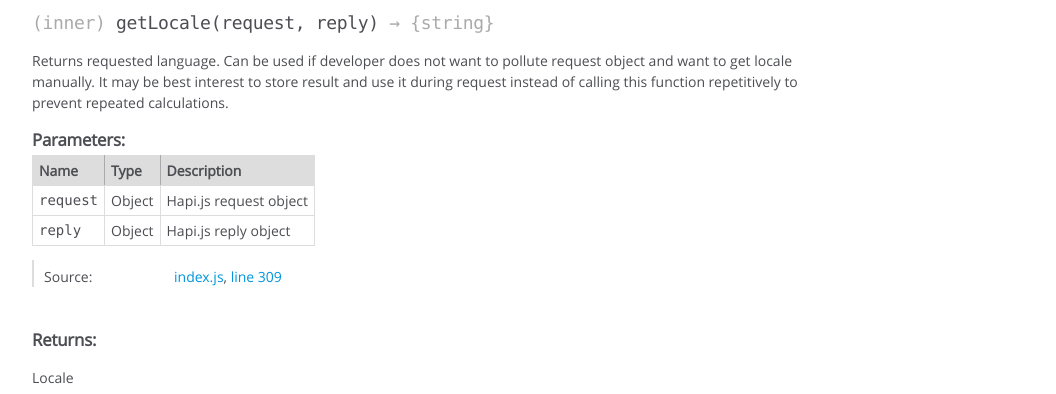
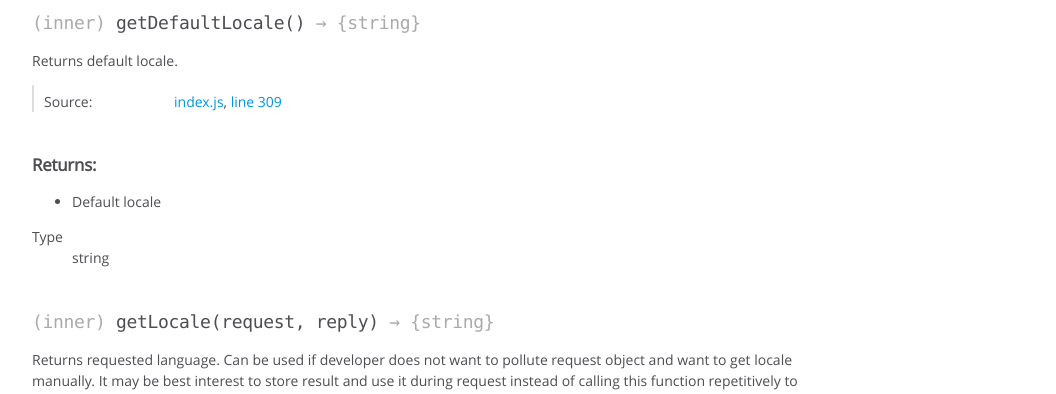
Before and after one commit to ozum/hapi-locale, a website: page doc/module-exposed.html in a window 1280 px wide. Shown: the part 391-785 px from the top of the page, without its empty margins (0-1056 px from the left). Drawn offline with Linux system fonts and the light colour scheme.

Commit message:
Added: getDefaultLocale() exposed function

```diff
--- a/doc/module-exposed.html
+++ b/doc/module-exposed.html
@@ -143,6 +143,112 @@ To access those attributes <code>request.server.plugins['hapi-locale']</code> ca
 
 
 
+    <h4 class="name" id="~getDefaultLocale"><span class="type-signature">(inner) </span>getDefaultLocale<span class="signature">()</span><span class="type-signature"> &rarr; {string}</span></h4>
+
+
+
+
+
+<div class="description">
+    <p>Returns default locale.</p>
+</div>
+
+
+
+
+
+
+
+
+
+
+
+
+
+<dl class="details">
+
+
+
+
+
+
+
+
+
+
+
+
+
+
+
+
+
+
+
+
+
+
+
+
+
+
+    <dt class="tag-source">Source:</dt>
+    <dd class="tag-source"><ul class="dummy"><li>
+        <a href="index.js.html">index.js</a>, <a href="index.js.html#line309">line 309</a>
+    </li></ul></dd>
+
+
+
+
+
+
+
+</dl>
+
+
+
+
+
+
+
+
+
+
+
+
+
+<h5>Returns:</h5>
+
+
+<div class="param-desc">
+    <ul>
+<li>Default locale</li>
+</ul>
+</div>
+
+
+
+<dl>
+    <dt>
+        Type
+    </dt>
+    <dd>
+
+<span class="param-type">string</span>
+
+
+    </dd>
+</dl>
+
+
+
+
+
+
+
+
+
+
     <h4 class="name" id="~getLocale"><span class="type-signature">(inner) </span>getLocale<span class="signature">(request, reply)</span><span class="type-signature"> &rarr; {string}</span></h4>
 
 
@@ -267,7 +373,7 @@ It may be best interest to store result and use it during request instead of cal
 
     <dt class="tag-source">Source:</dt>
     <dd class="tag-source"><ul class="dummy"><li>
-        <a href="index.js.html">index.js</a>, <a href="index.js.html#line309">line 309</a>
+        <a href="index.js.html">index.js</a>, <a href="index.js.html#line317">line 317</a>
     </li></ul></dd>
 
 
@@ -397,6 +503,12 @@ It may be best interest to store result and use it during request instead of cal
 <h5>Returns:</h5>
 
 
+<div class="param-desc">
+    <ul>
+<li>Array of locales.</li>
+</ul>
+</div>
+
 
 
 <dl>
@@ -442,7 +554,7 @@ It may be best interest to store result and use it during request instead of cal
 <br class="clear">
 
 <footer>
-    Documentation generated by <a href="https://github.com/jsdoc3/jsdoc">JSDoc 3.3.3</a> on Wed Oct 07 2015 14:11:49 GMT+0300 (EEST)
+    Documentation generated by <a href="https://github.com/jsdoc3/jsdoc">JSDoc 3.3.3</a> on Wed Oct 07 2015 14:29:47 GMT+0300 (EEST)
 </footer>
 
 <script> prettyPrint(); </script>
```
Also changed, not shown: History.md (+1 -1 lines), doc/index.html (+1 -1 lines), doc/index.js.html (+10 -2 lines), doc/module-_hapi-locale_.html (+1 -1 lines), README.md.
